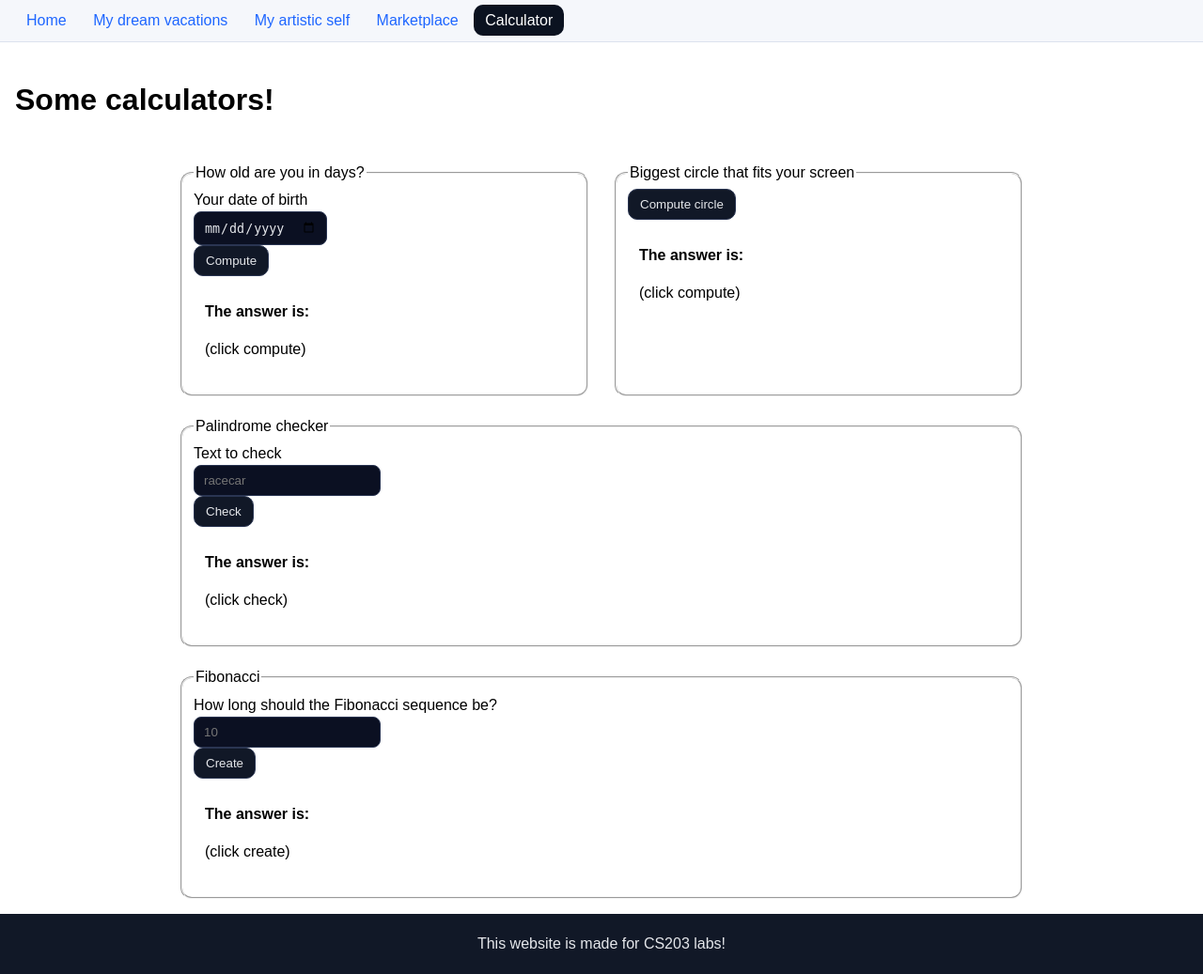
After one commit to VelcroSpoon/VelcroSpoon.github.io, a PHP site: page /calculator.html in a window 1280 px wide. The commit adds this page. Shown: the whole page at 94% size. Run offline with PHP 8.4, Linux system fonts and the light colour scheme.

Commit message:
Copied files from lab5

```diff
--- /dev/null
+++ b/calculator.html
@@ -0,0 +1,129 @@
+<!DOCTYPE html>
+<html lang="en">
+<head>
+  <meta charset="UTF-8" />
+  <meta name="viewport" content="width=device-width, initial-scale=1" />
+  <title>Calculator</title>
+  <link rel="stylesheet" href="my_style.css" />
+
+
+  <style>
+    .calculator_div { max-width: 900px; margin: 0 auto; }
+    .calculator_div fieldset { margin-top: 20px; border-radius: 12px; }
+    .answer { background-color: rgba(255,255,255,0.06); padding: 10px 12px; border-radius: 8px; }
+    .right { position: relative; left: 0; }
+    @media (min-width: 800px) {
+      .two-col { display: grid; grid-template-columns: 1fr 1fr; gap: 24px; }
+      .right { left: 0; }
+    }
+    input[type="date"], input[type="text"], input[type="number"] {
+      padding: 8px 10px; border-radius: 8px; border: 1px solid #2a3552; background: #0b1022; color: #e5e7eb;
+    }
+    input[type="button"] {
+      padding: 8px 12px; border-radius: 10px; border: 1px solid #2a3552; background:#111827; color:#e5e7eb; cursor:pointer;
+    }
+    input[type="button"]:hover { background: #1a233a; }
+  </style>
+
+
+  <script src="calculator_utils.js"></script>
+  <script src="calculator.js"></script>
+</head>
+<body>
+
+  <nav class="site-nav">
+    <div class="nav-wrap">
+      <a href="index.html">Home</a>
+      <a href="my_vacation.html">My dream vacations</a>
+      <a href="my_artistic_self.html">My artistic self</a>
+      <a href="marketplace.html">Marketplace</a>
+      <a class="active" href="calculator.html">Calculator</a>
+    </div>
+  </nav>
+
+  <main class="body_wrapper">
+    <div class="container">
+      <h1>Some calculators!</h1>
+
+      <div class="calculator_div">
+
+        <div class="two-col">
+
+          <fieldset>
+            <legend>How old are you in days?</legend>
+            <div>
+              <label for="DOB">Your date of birth</label><br />
+              <input type="date" id="DOB" />
+            </div>
+            <div>
+              <input type="button" id="submit_days" value="Compute" onclick="compute_days()" />
+            </div>
+            <div class="answer">
+              <p><strong>The answer is:</strong></p>
+              <p id="p_answer_days" aria-live="polite">(click compute)</p>
+            </div>
+          </fieldset>
+
+
+          <fieldset class="right">
+            <legend>Biggest circle that fits your screen</legend>
+            <div>
+              <input type="button" id="submit_circle" value="Compute circle" onclick="compute_circle()" />
+            </div>
+            <div class="answer">
+              <p><strong>The answer is:</strong></p>
+              <p id="p_answer_circle" aria-live="polite">(click compute)</p>
+            </div>
+          </fieldset>
+        </div>
+
+
+        <fieldset>
+          <legend>Palindrome checker</legend>
+          <div>
+            <label for="possible_palindrome">Text to check</label><br />
+            <input type="text" id="possible_palindrome" placeholder="racecar" />
+          </div>
+          <div>
+            <input type="button" id="submit_palindrome" value="Check" onclick="check_palindrome()" />
+          </div>
+          <div class="answer">
+            <p><strong>The answer is:</strong></p>
+            <p id="p_answer_palindrome" aria-live="polite">(click check)</p>
+          </div>
+        </fieldset>
+
+
+        <fieldset class="right">
+          <legend>Fibonacci</legend>
+          <div>
+            <label for="fibo_length">How long should the Fibonacci sequence be?</label><br />
+            <input type="number" id="fibo_length" min="0" placeholder="10" />
+          </div>
+          <div>
+            <input type="button" id="submit_fibo" value="Create" onclick="create_fibo()" />
+          </div>
+          <div class="answer">
+            <p><strong>The answer is:</strong></p>
+            <p id="p_answer_fibo" aria-live="polite">(click create)</p>
+          </div>
+        </fieldset>
+      </div>
+    </div>
+  </main>
+
+  <footer>
+    This website is made for CS203 labs!
+  </footer>
+
+
+  <script>
+    (function () {
+      const here = location.pathname.split('/').pop() || 'index.html';
+      document.querySelectorAll('nav.site-nav a').forEach(a => {
+        a.classList.toggle('active', a.getAttribute('href') === here);
+      });
+    })();
+  </script>
+</body>
+</html>
--- /dev/null
+++ b/calculator.js
@@ -0,0 +1,79 @@
+function compute_days() {
+  const dobStr = get_dob();
+  const dob = new Date(dobStr);
+  const today = new Date();
+
+  if (isNaN(dob.getTime())) {
+    write_answer_days("Please enter a valid date (YYYY-MM-DD).");
+    return;
+  }
+
+
+  const d0 = new Date(dob.getFullYear(), dob.getMonth(), dob.getDate());
+  const d1 = new Date(today.getFullYear(), today.getMonth(), today.getDate());
+
+  const msPerDay = 1000 * 60 * 60 * 24;
+  const days = Math.floor((d1 - d0) / msPerDay);
+
+  write_answer_days("You are about <b>" + days + "</b> days old.");
+}
+
+function compute_circle() {
+  const screen = get_screen_dims();
+  const diameter = Math.min(screen.width, screen.height);
+  const radius = diameter / 2;
+  const area = Math.PI * radius * radius;
+
+  write_answer_circle(
+    "Using your screen (w×h = " + screen.width + "×" + screen.height + "):<br>" +
+    "Radius ≈ <b>" + radius.toFixed(1) + " px</b><br>" +
+    "Area A = πr² ≈ <b>" + area.toFixed(1) + " px²</b>"
+  );
+}
+
+
+function check_palindrome() {
+  const raw = get_palindrome(); // from utils
+  const cleaned = (raw || "").toLowerCase().replace(/[^a-z0-9]/g, "");
+
+  let isPal = true;
+  for (let i = 0; i < Math.floor(cleaned.length / 2); i++) {
+    if (cleaned[i] !== cleaned[cleaned.length - 1 - i]) {
+      isPal = false;
+      break;
+    }
+  }
+
+  if (!cleaned) {
+    write_answer_palindrome("Type something first 😊");
+  } else if (isPal) {
+    write_answer_palindrome("✅ Yes! <b>" + raw + "</b> is a palindrome.");
+  } else {
+    write_answer_palindrome("❌ No. <b>" + raw + "</b> is not a palindrome.");
+  }
+}
+
+function create_fibo() {
+  const el = document.getElementById("fibo_length");
+  const n = parseInt(el ? el.value : "", 10);
+
+  if (isNaN(n)) {
+    write_answer_fibo("Please enter a number (e.g., 10).");
+    return;
+  }
+  if (n <= 0) {
+    write_answer_fibo("[]");
+    return;
+  }
+
+  const seq = [];
+  if (n >= 1) seq.push(0);
+  if (n >= 2) seq.push(1);
+
+  for (let i = 2; i < n; i++) {
+    seq.push(seq[i - 1] + seq[i - 2]);
+  }
+
+  write_answer_fibo("Fibonacci (" + n + "): " + seq.join(", "));
+}
+//I took the liberty to slightly modify the js file
--- /dev/null
+++ b/calculator_utils.js
@@ -0,0 +1,29 @@
+function write_answer_days(text_msg){
+  let my_p = document.getElementById("p_answer_days");
+  if (my_p) my_p.innerHTML = text_msg;
+}
+function get_dob(){
+  const el = document.getElementById("DOB");
+  return el ? el.value : "";
+}
+function write_answer_circle(text_msg){
+  let my_p = document.getElementById("p_answer_circle");
+  if (my_p) my_p.innerHTML = text_msg;
+}
+function get_screen_dims(){
+  return window.screen;
+}
+
+function write_answer_palindrome(text_msg){
+  let my_p = document.getElementById("p_answer_palindrome");
+  if (my_p) my_p.innerHTML = text_msg;
+}
+function get_palindrome(){
+  const el = document.getElementById("possible_palindrome");
+  return el ? el.value : "";
+}
+function write_answer_fibo(text_msg){
+  let my_p = document.getElementById("p_answer_fibo");
+  if (my_p) my_p.innerHTML = text_msg;
+}
+//I took the liberty to slightly modify the js file
--- a/my_style.css
+++ b/my_style.css
@@ -1,112 +1,80 @@
 
 :root{
-  --link-normal:  #1ae828;
-  --link-hover:   #da1bad;
-  --link-visited: #1282cd;
+  --footer-h: 64px;
+  --link: #1e66ff;
+  --link-hover: #0ea5e9;
+  --link-visited: #7c3aed;
+  --nav-bg: #f5f7fb;
+  --nav-text: #0b1220;
+  --nav-active-bg: #0b1220;
+  --nav-active-text: #ffffff;
+}
+*{ box-sizing: border-box; }
+
+html, body{
+  height:100%;
+  margin:0;
+  font-family: Arial, Helvetica, sans-serif;
+  line-height:1.5;
 }
 
 
-a:link {
-  color: var(--link-normal);
-  text-decoration: underline;
-  transition: color .15s ease, text-decoration-thickness .15s ease;
+img{ max-width:100%; height:auto; }
+
+
+a:link    { color: var(--link); }
+a:hover   { color: var(--link-hover); text-decoration: underline; }
+a:visited { color: var(--link-visited); }
+
+
+.body_wrapper{
+  min-height: calc(100vh - var(--footer-h));
+  padding: 16px;
 }
 
-a:visited {
-  color: var(--link-visited);
-}
-
-a:hover,
-a:focus,
-a:focus-visible {
-  color: var(--link-hover);
-  text-decoration-thickness: 2px;
-  outline: 2px solid transparent;
-}
-
-a:active {
-  color: var(--link-hover);
-}
-
-.site-footer {
-  background-color: lightyellow ;
-  color: darkolivegreen;
-  padding-block: 16px;
-  padding-inline: 20px;
-  text-align: center;
-  min-height: 60px;
+footer{
+  height: var(--footer-h);
+  background: #111827;
+  color: #e5e7eb;
   display: flex;
   align-items: center;
   justify-content: center;
-}
-
-.body_wrapper {
-  box-sizing: border-box;
-  min-height: 100%;
-  display: flex;
-  flex-direction: column;
-}
-
-html, body {
-  box-sizing: border-box;
-  height: 100%;
-}
-
-.site-nav {
-  background: #ffffff;
-  border-bottom: 1px solid #e5e7eb;
-}
-
-.site-nav ul {
-  list-style: none;
-  margin: 0;
-  padding: 8px 12px;
-  display: flex;
-  gap: 10px;
-  justify-content: center;
-  flex-wrap: wrap;
-}
-
-.site-nav a{
-  display: block;
-  padding: 8px 12px;
-  text-decoration: none;
-  color: #222;
-  border-radius: 8px;
-  font-weight: 500;
-}
-
-.site-nav a:hover { background: #f1f5f9; }
-.site-nav a:focus-visible {
-  outline: 2px solid #3b82f6;
-  outline-offset: 2px;
-}
-
-* {
-  scrollbar-width: thin;
-  scrollbar-color: #556b2f #fffbe6;
+  padding: 0 16px;
 }
 
 
-::-webkit-scrollbar {
-  width: 10px;
+.site-nav{
+  background: var(--nav-bg);
+  color: var(--nav-text);
+  display:flex;
+  flex-wrap: wrap;
+  gap: 8px;
+  padding: 10px 16px;
+  border-bottom: 1px solid #dce2ee;
+}
+.site-nav a{
+  text-decoration:none;
+  padding:8px 12px;
+  border-radius:10px;
+  transition: transform .06s ease;
+}
+.site-nav a:hover{ transform: translateY(-1px); }
+.site-nav a.active{
+  background: var(--nav-active-bg);
+  color: var(--nav-active-text) !important;
 }
 
-::-webkit-scrollbar-track {
-  background: #fffbe6;
-  box-shadow: inset 0 0 3px rgba(0,0,0,0.08);
-}
 
-::-webkit-scrollbar-thumb {
-  background: #556b2f;
-  border-radius: 8px;
-  border: 2px solid #fffbe6;
-}
+table{ width:100%; border-collapse: collapse; }
+th, td{ padding:8px 12px; border:1px solid #333; }
+th{ background:#eef4ff; }
+tbody td:first-child{ background:#f9fafb; }
 
-::-webkit-scrollbar-thumb:hover {
-  background: #6b8e23;
-}
 
-::-webkit-scrollbar-thumb:active {
-  background: #465a26;
-}
+::-webkit-scrollbar{ width: 10px; }
+::-webkit-scrollbar-track{ background: #eef2f7; }
+::-webkit-scrollbar-thumb{ background: #a7b4c8; border-radius: 8px; }
+::-webkit-scrollbar-thumb:hover{ background: #8fa0b8; }
+
+
+*{ scrollbar-width: thin; scrollbar-color: #a7b4c8 #eef2f7; }
```
Also changed, not shown: index.html (+27 -51 lines), marketplace.html (added, +32 -0 lines), marketplace.js (added, +66 -0 lines), my_artistic_self.html (+28 -42 lines), my_vacation.html (+27 -32 lines).
